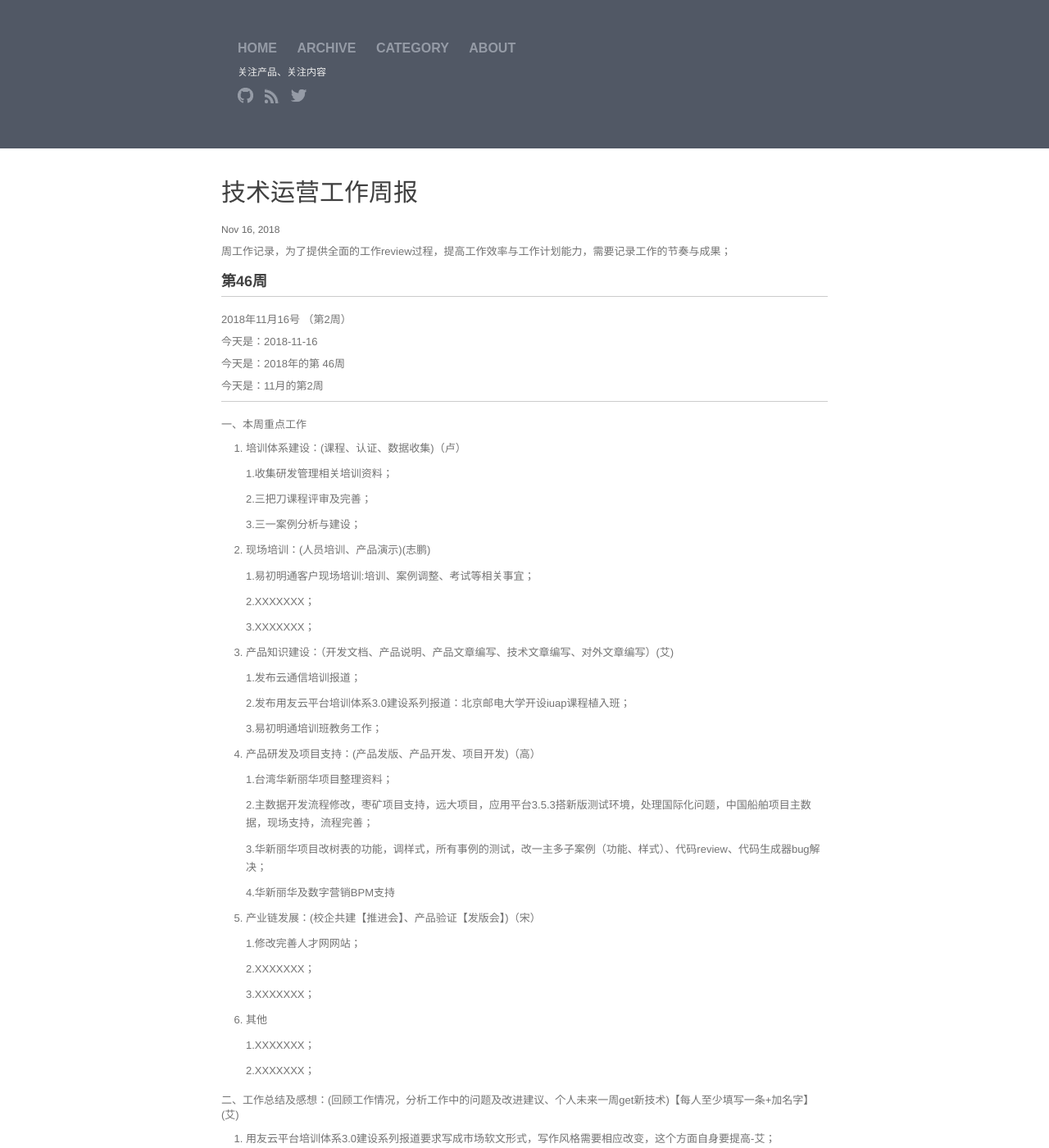
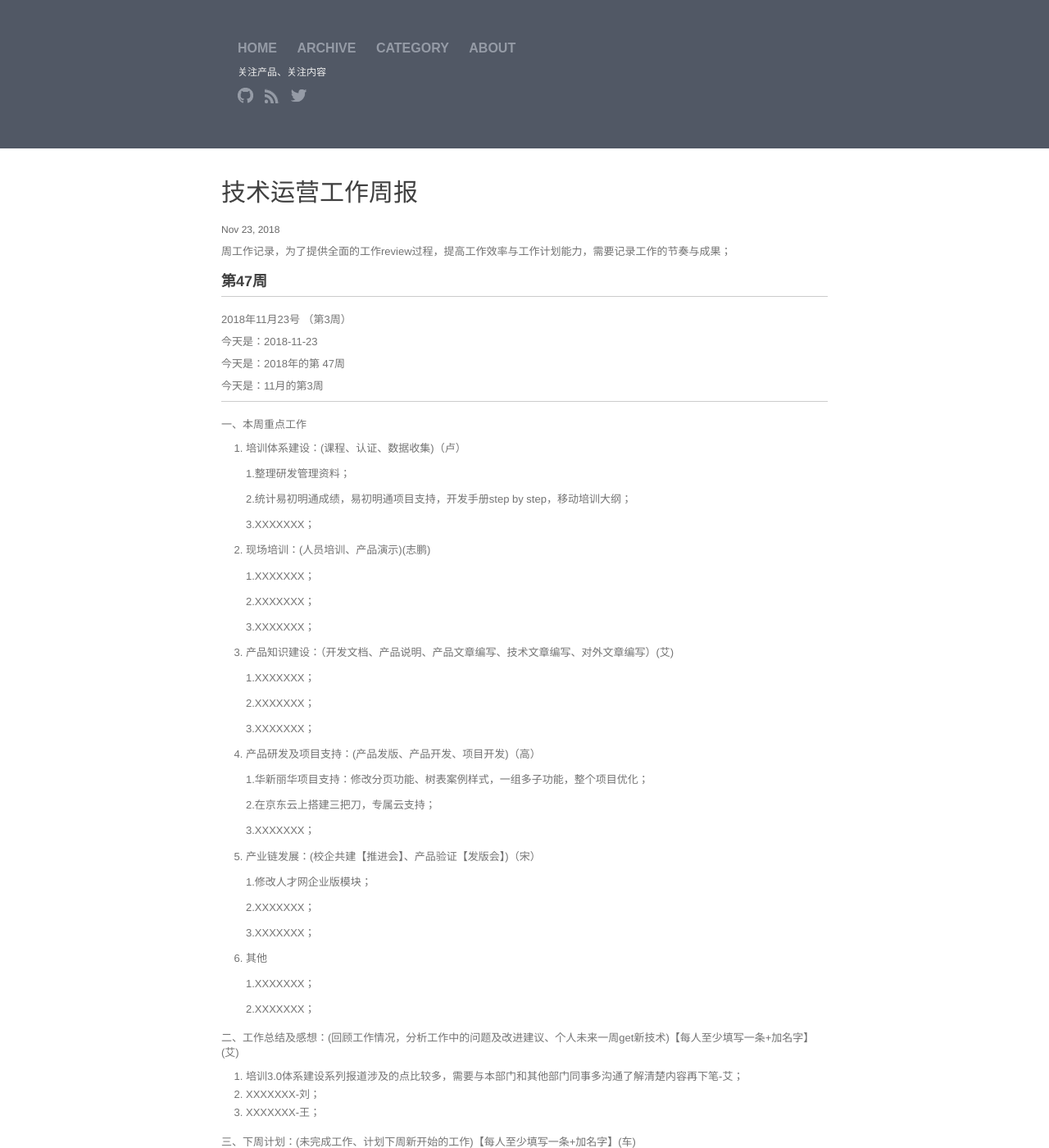
Before and after one commit to walllFlower/blog, a Jekyll site: the page built from _posts/2018-07-17-day_report_cxz.md, in a window 1280 px wide and 1400 px high. Shown: the whole window at 82% size. Built offline with Jekyll 4.4.1, drawn with Linux system fonts in a browser that asks for light colours; comment, search, counter and statistics services are not loaded; some of the changed text lies outside the part shown.

Commit message:
Update 2018-07-17-day_report_cxz.md

```diff
--- a/_posts/2018-07-17-day_report_cxz.md
+++ b/_posts/2018-07-17-day_report_cxz.md
@@ -1,11 +1,88 @@
 ---
 layout: post
 title:  "技术运营工作周报"
-date:   2018-11-16 14:57:32
+date:   2018-11-23 14:57:32
 categories: 技术运营工作周报
 ---
 
 周工作记录，为了提供全面的工作review过程，提高工作效率与工作计划能力，需要记录工作的节奏与成果；
+
+###  第47周
+
+***
+
+2018年11月23号 （第3周）
+
+今天是：2018-11-23
+
+今天是：2018年的第 47周
+
+今天是：11月的第3周
+
+
+***
+
+一、本周重点工作
+
+1. 培训体系建设：(课程、认证、数据收集)（卢）
+
+    1.整理研发管理资料；
+
+    2.统计易初明通成绩，易初明通项目支持，开发手册step by step，移动培训大纲；
+
+    3.XXXXXXX；
+
+2. 现场培训：(人员培训、产品演示)(志鹏)
+
+    1.XXXXXXX；
+
+    2.XXXXXXX；
+
+    3.XXXXXXX；
+
+3. 产品知识建设：（开发文档、产品说明、产品文章编写、技术文章编写、对外文章编写）(艾)
+
+    1.XXXXXXX；
+
+    2.XXXXXXX；
+
+    3.XXXXXXX；
+
+4. 产品研发及项目支持：(产品发版、产品开发、项目开发)（高）
+
+    1.华新丽华项目支持：修改分页功能、树表案例样式，一组多子功能，整个项目优化；
+
+    2.在京东云上搭建三把刀，专属云支持；
+
+    3.XXXXXXX；
+
+5. 产业链发展：(校企共建【推进会】、产品验证【发版会】)（宋）
+
+    1.修改人才网企业版模块；
+
+    2.XXXXXXX；
+
+    3.XXXXXXX；
+
+6. 其他
+
+    1.XXXXXXX；
+
+    2.XXXXXXX；
+
+二、工作总结及感想：(回顾工作情况，分析工作中的问题及改进建议、个人未来一周get新技术)【每人至少填写一条+加名字】(艾)
+
+1. 培训3.0体系建设系列报道涉及的点比较多，需要与本部门和其他部门同事多沟通了解清楚内容再下笔-艾；
+2. XXXXXXX-刘；
+3. XXXXXXX-王；
+
+三、下周计划：(未完成工作、计划下周新开始的工作)【每人至少填写一条+加名字】(车)
+
+1. 用友云平台培训体系3.0建设系列报道写作-艾；
+2. XXXXXXX；
+3. XXXXXXX；
+
+
 
 ###  第46周
 
```
